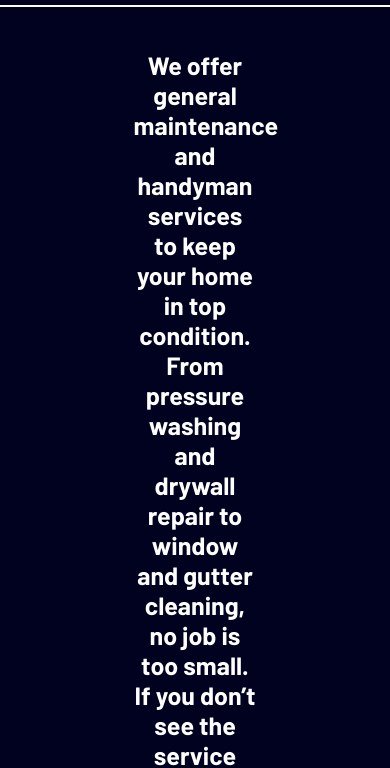
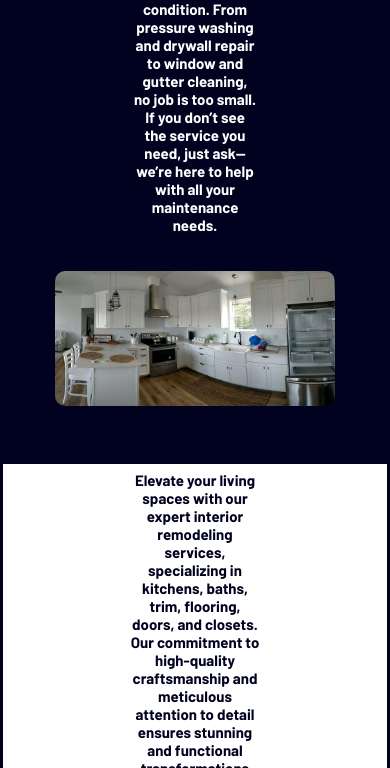
Before and after one commit to JasonDScott90/Kirchner-Home, a plain HTML site: page index.html in a window 390 px wide. Shown: the part 360-1128 px from the top of the page. Drawn offline with Linux system fonts and the light colour scheme.

Commit message:
removed header on phone media screens and shortened about text

```diff
--- a/style.css
+++ b/style.css
@@ -402,6 +402,7 @@ img {
 
     /* Header Section */
     #header {
+        display: none;
         padding: 10px;
         color: white;
         text-align: center;
@@ -450,11 +451,15 @@ img {
     /* About Us Section */
     #about-us-1{
         display: flex;
+        width: 100%;
         flex-direction: column-reverse;
     }
     #about-us-2{
         display:flex;
         flex-direction: column;
+    }
+    .about-us-text-1{
+        font-size: 15px;
     }
     #section-image-text {
         padding: 20px;
```
